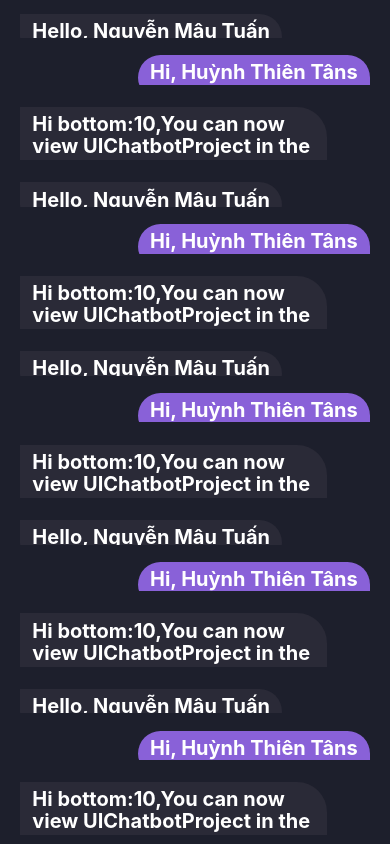
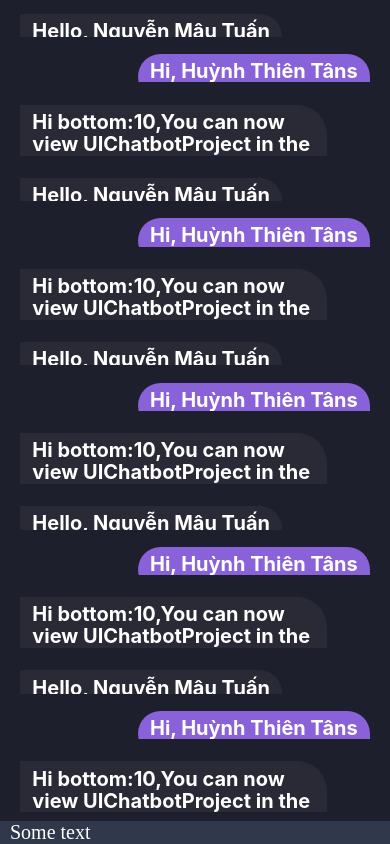
Before and after one commit to nguyentriencf/client-chatbot, a React Native app in the folder UIChatbotProject/: screen / in a window 390 px wide. Built offline with nearby package versions, Linux system fonts and the light colour scheme.

Commit message:
add input message

```diff
--- a/UIChatbotProject/App.js
+++ b/UIChatbotProject/App.js
@@ -3,6 +3,7 @@ import React from 'react';
 import {SafeAreaView} from 'react-native'
 import { StyleSheet, Text, View,ScrollView } from 'react-native';
 import MessageBubble from './components/MessageBubble';
+import Input from './components/Input';
 
 class App extends React.Component {
   render() {
@@ -74,6 +75,8 @@ class App extends React.Component {
       text="Hi bottom:10,You can now view UIChatbotProject in the browser"
       />
       </View>
+      <Input />
+
    </SafeAreaView>
    </>
   )
@@ -88,5 +91,4 @@ const styles = StyleSheet.create({
     flex: 1,
     resizeMode: 'cover'
   }
-
 })
--- /dev/null
+++ b/UIChatbotProject/components/Input.js
@@ -0,0 +1,57 @@
+import React from 'react';
+import {View, StyleSheet, TextInput, TouchableOpacity} from 'react-native';
+import { Feather, Ionicons  } from '@expo/vector-icons';
+
+// const Input = ({inputMessage, onSendMessage, setMessage}) => {
+//     return(
+//         <View style={styles.container}>
+//             <TextInput placeholder='Some text' value={inputMessage}
+//             onChangeText={setMessage} style={styles.input}>
+//             </TextInput>
+//         </View>
+
+//     )
+// }
+const pressed = ()=>{
+  console.log("Nguyen Trien ");
+}
+class Input extends React.Component {
+  render(){
+    return(
+        <View>
+          <Ionicons />
+            <TextInput placeholder='Some text'
+           style={styles.input}>
+            </TextInput>
+            <TouchableOpacity onPress={pressed}>
+              <Ionicons color='White' size={20}/>
+            </TouchableOpacity>
+        </View>
+
+    )
+}
+}
+export default Input
+const styles = StyleSheet.create({
+  container:{
+    flexDirection:'row',
+    alignSelf:'center',
+    alignItems:'center',
+    width:'85%',
+    position:'absolute',
+    bottom:10,
+    paddingHorizontal:20,
+    paddingVertical:10,
+    borderRadius:30,
+    borderColor:'#ffffff'
+  },
+  input: {
+      fontFamily:'Montserrat_600SemiBold',
+      fontSize:20,
+      paddingHorizontal:10,
+      color:'white',
+      flex:2,
+      backgroundColor:'#30384B',
+
+  }
+})
```
